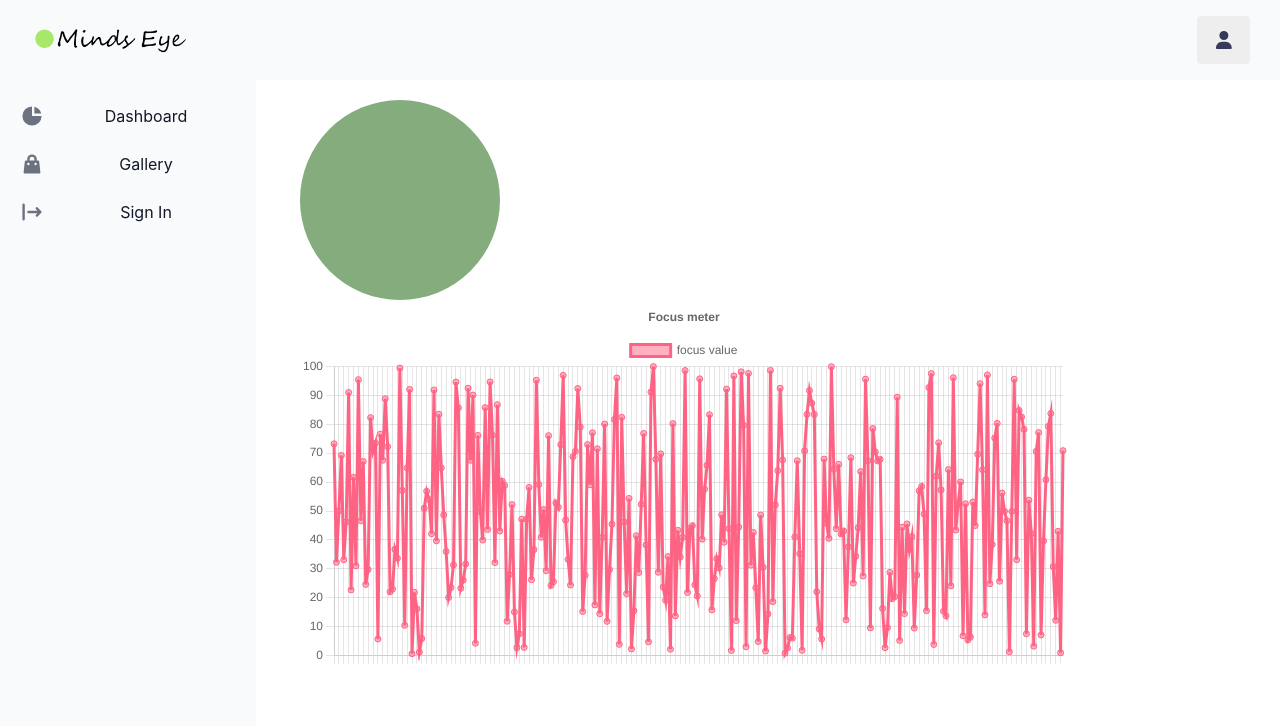
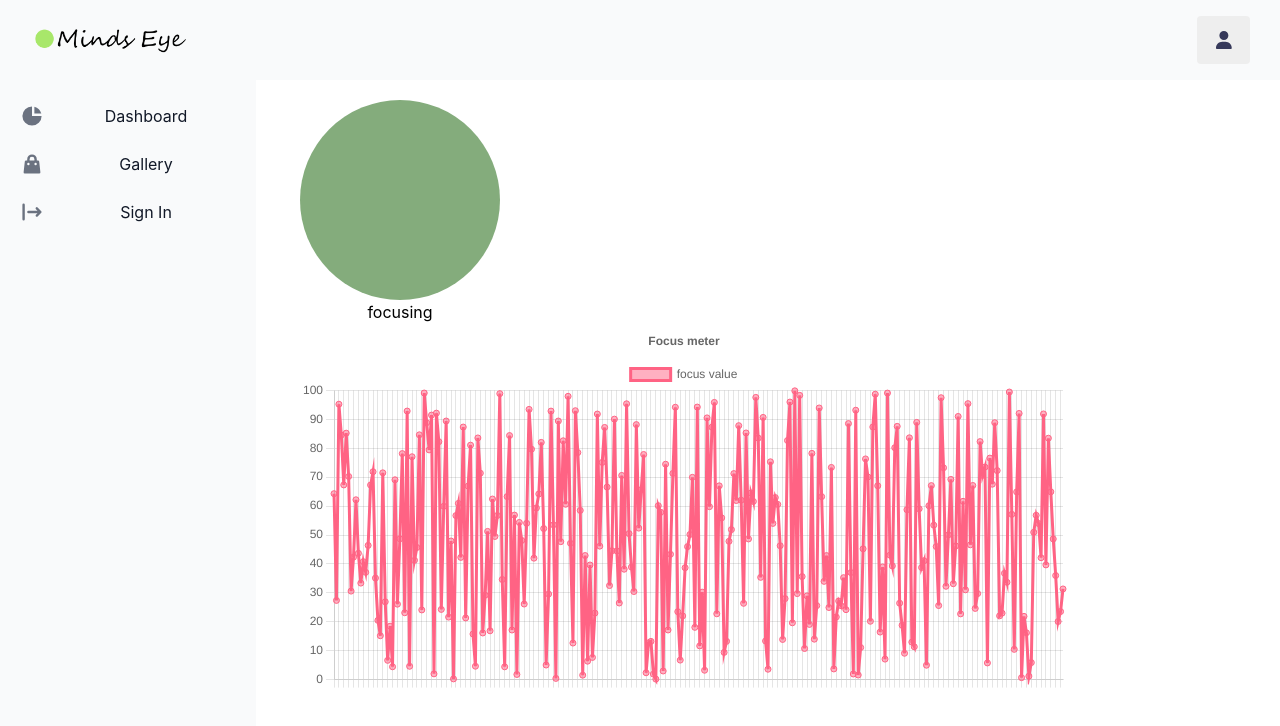
Before and after one commit to 0Xiaohei0/eeg-display, a React (Create React App) app: page / in a window 1280 px wide. Shown: the top 726 px of the page. Built offline with nearby package versions, Linux system fonts and the light colour scheme; no server answers.

Commit message:
Added focus display text

```diff
--- a/src/App.css
+++ b/src/App.css
@@ -14,6 +14,10 @@
   padding-top: 100px;
   margin-left: 300px;
   max-width: 60vw;
+}
+
+.focusCircle--container {
+  width: fit-content;
 }
 
 .focusCircle {
--- a/src/Components/focusGraph.jsx
+++ b/src/Components/focusGraph.jsx
@@ -83,12 +83,17 @@ function FocusGraph() {
 
   return (
     <div className="focusGraph--container">
+      <div className="focusCircle--container">
         <div
           className={
             "focusCircle " +
             (dataSource[0].data >= focusThreshold ? "green" : "blue")
           }
         />
+        <h3>
+          {dataSource[0].data >= focusThreshold ? "focusing" : "not focusing"}
+        </h3>
+      </div>
       <Line ref={chartReference} options={options} data={data} />
     </div>
   );
```
Lines whose indentation alone changed are shown as unchanged.
